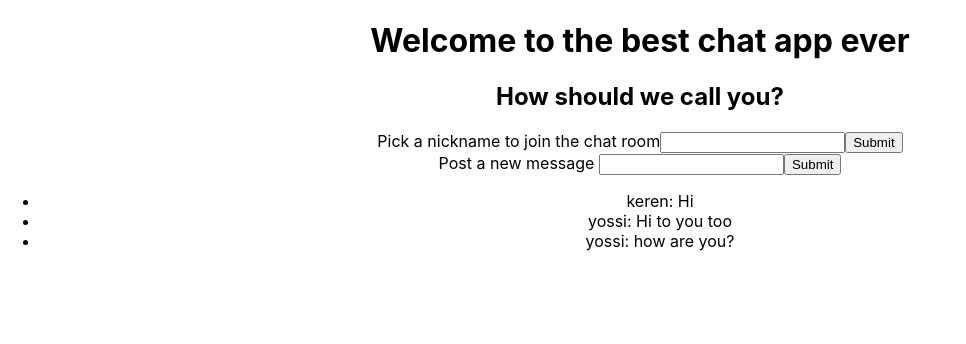
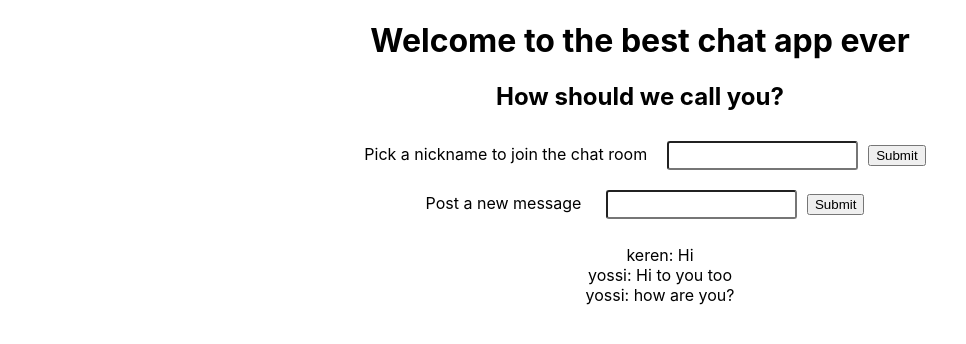
Before and after one commit to kerenKi/simple-chat-app-client, a React (Create React App) app: page / in a window 1280 px wide. Shown: the top 344 px of the page, without its empty margins (0-966 px from the left). Built offline with nearby package versions, Linux system fonts and the light colour scheme; no server answers.

Commit message:
Subscribe to new messages from the server

```diff
--- a/src/App.css
+++ b/src/App.css
@@ -1,3 +1,17 @@
 .App {
   text-align: center;
 }
+
+ul {
+  list-style: none;
+}
+
+form label {
+  margin: 10px;
+}
+
+form input[type="text"] {
+  padding: 5px;
+  margin: 10px;
+  border-radius: 3px;
+}
--- a/src/App.js
+++ b/src/App.js
@@ -24,21 +24,27 @@ class App extends React.Component {
     user_logged: false
   }
 
+  onGetMessage(message){
+    console.log('onGetMessage')
+    console.log('onGetMessage message:', message)
+    this.setState({
+      messages: [...this.state.messages, message]
+    })
+  }
+
   onChange = (event) => {
-    console.log(event.target.name)
     this.setState({
       [event.target.name]: event.target.value
     })
-    console.log(this.state)
   }
 
   onSubmitName = (event) => {
     event.preventDefault()
-    connectionToServer()
+    connectionToServer(this.onGetMessage)
+
     this.setState({
       user_logged: true
     })
-    console.log(this.state.user_name)
   }
 
   onSendMessage = (event) => {
@@ -59,7 +65,6 @@ class App extends React.Component {
     this.setState({
       messages: [...this.state.messages, message]
     })
-    console.log(this.state.text)
     this.setState({
       text: ''
     })
--- a/src/api.js
+++ b/src/api.js
@@ -1,8 +1,13 @@
 import openSocket from 'socket.io-client';
 const socket = openSocket('http://localhost:4000');
 
-function connectionToServer(interval, cb) {
+function connectionToServer(onGetMessage) {
   console.log('connecting to server')
+  socket.on('newMessage', (message, onGetMessage) => {
+    console.log('the message is: ',message)
+    onGetMessage(message)
+  })
   socket.emit('connection')
 }
+
 export { connectionToServer }
```
